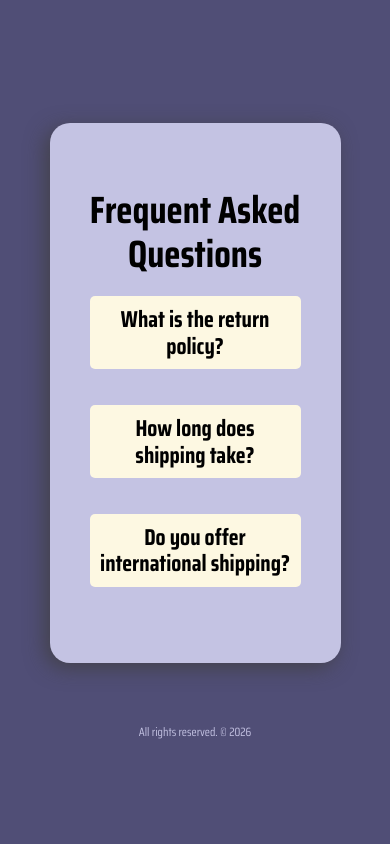
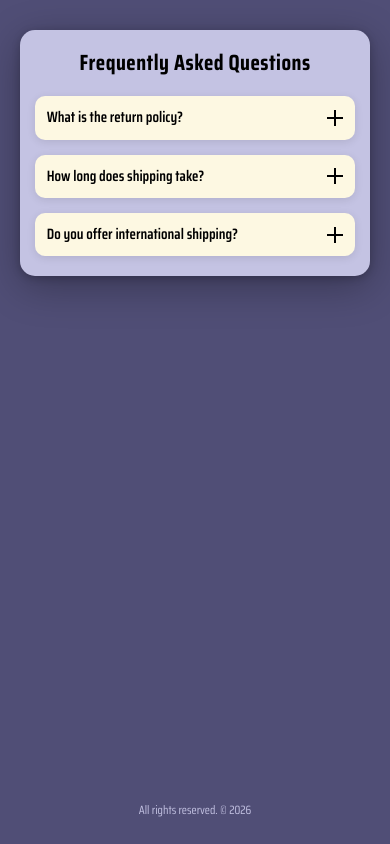
Before and after one commit to ratzz-zz/FAQs-card, a plain HTML site: page index.html in a window 390 px wide. Drawn offline with Linux system fonts and the light colour scheme.

Commit message:
feat: Enhanced UI/UX design with improved animations, icons, and responsive layout

```diff
--- a/css/styles.css
+++ b/css/styles.css
@@ -33,29 +33,43 @@ body {
 /* FAQs Container */
 .faqs-container {
     width: 90%;
-    max-width: 600px;
+    max-width: 650px;
     padding: 2rem;
-    margin: 1rem;
+    margin: 2rem auto;
     text-align: center;
 }
 
 .faqs-main {
     background-color: var(--background-card);
-    padding: 4rem;
-    margin: 1rem;
-    border-radius: 2rem;
-    box-shadow: -5px 5px 20px rgba(64, 63, 64, 0.8);
+    padding: 3.5rem 3rem;
+    border-radius: 1.5rem;
+    box-shadow: 0 10px 40px rgba(0, 0, 0, 0.3), 0 2px 8px rgba(0, 0, 0, 0.2);
+    transition: transform 0.3s ease;
 }
 
 .faqs-main h1 {
-    font-size: 3.8rem;
+    font-size: 3.2rem;
     color: var(--letters-black);
-    margin-bottom: 2rem;
+    margin: 0 0 3rem 0;
+    letter-spacing: 0.5px;
+    line-height: 1.2;
 }
 
 h2 {
-    font-size: 2.3rem;
+    font-size: 2rem;
     margin: 0;
+    flex: 1;
+    text-align: left;
+    font-weight: 600;
+}
+
+/* Individual FAQ Items */
+.faqs {
+    margin-bottom: 1.5rem;
+}
+
+.faqs:last-of-type {
+    margin-bottom: 0;
 }
 
 /* Questions */
@@ -64,40 +78,172 @@ h2 {
 }
 
 .question {
-    display: block;
+    display: flex;
+    align-items: center;
+    justify-content: space-between;
+    gap: 1.5rem;
     font-weight: bold;
     cursor: pointer;
     background: var(--question-box);
-    padding: 1rem;
-    border-radius: 0.5rem;
-    transition: background 0.25s;
+    padding: 1.8rem 2rem;
+    border-radius: 1rem;
+    transition: all 0.3s ease;
+    user-select: none;
+    box-shadow: 0 2px 8px rgba(0, 0, 0, 0.1);
 }
 
 .question:hover {
     background: var(--viewed);
     color: var(--letters-white);
+    transform: translateY(-2px);
+    box-shadow: 0 4px 12px rgba(0, 0, 0, 0.15);
+}
+
+.question:active {
+    transform: translateY(0);
+}
+
+/* Icon for expand/collapse */
+.icon {
+    width: 2rem;
+    height: 2rem;
+    position: relative;
+    flex-shrink: 0;
+    transition: transform 0.3s ease;
+}
+
+.icon::before,
+.icon::after {
+    content: '';
+    position: absolute;
+    background-color: currentColor;
+    transition: all 0.3s ease;
+}
+
+.icon::before {
+    width: 100%;
+    height: 2px;
+    top: 50%;
+    left: 0;
+    transform: translateY(-50%);
+}
+
+.icon::after {
+    width: 2px;
+    height: 100%;
+    left: 50%;
+    top: 0;
+    transform: translateX(-50%);
+}
+
+.toggle:checked + .question .icon {
+    transform: rotate(180deg);
+}
+
+.toggle:checked + .question .icon::after {
+    opacity: 0;
 }
 
 .answer {
     max-height: 0;
     overflow: hidden;
-    transition: max-height 0.25s ease-in-out;
+    transition: max-height 0.4s ease, padding 0.4s ease, margin 0.4s ease;
     padding: 0 2rem;
 }
 
-.faqs p {
-    font-size: 1.8rem;
+.answer p {
+    font-size: 1.7rem;
+    line-height: 1.6;
+    color: var(--letters-black);
+    margin: 0;
+    text-align: left;
 }
 
 .toggle:checked + .question + .answer {
-    max-height: 10rem;
+    max-height: 20rem;
+    padding: 2rem;
+    margin-top: 0.5rem;
+    background-color: rgba(255, 255, 255, 0.3);
+    border-radius: 1rem;
 }
 
 /* Footer */
 .footer {
     width: 100%;
-    padding: 1rem 0;
+    padding: 2rem 0;
     text-align: center;
     color: var(--background-card);
-    font-size: 1.2rem;
+    font-size: 1.4rem;
+    margin-top: auto;
 }
+
+/* Responsive Design */
+@media (max-width: 768px) {
+    .faqs-main {
+        padding: 2.5rem 2rem;
+    }
+
+    .faqs-main h1 {
+        font-size: 2.6rem;
+        margin-bottom: 2.5rem;
+    }
+
+    h2 {
+        font-size: 1.7rem;
+    }
+
+    .question {
+        padding: 1.5rem 1.5rem;
+    }
+
+    .answer p {
+        font-size: 1.5rem;
+    }
+
+    .toggle:checked + .question + .answer {
+        padding: 1.5rem;
+    }
+}
+
+@media (max-width: 480px) {
+    .faqs-container {
+        width: 95%;
+        padding: 1rem;
+    }
+
+    .faqs-main {
+        padding: 2rem 1.5rem;
+    }
+
+    .faqs-main h1 {
+        font-size: 2.2rem;
+        margin-bottom: 2rem;
+    }
+
+    h2 {
+        font-size: 1.5rem;
+    }
+
+    .question {
+        padding: 1.3rem 1.2rem;
+        gap: 1rem;
+    }
+
+    .icon {
+        width: 1.6rem;
+        height: 1.6rem;
+    }
+
+    .answer p {
+        font-size: 1.4rem;
+    }
+
+    .toggle:checked + .question + .answer {
+        padding: 1.2rem;
+    }
+
+    .footer {
+        font-size: 1.2rem;
+        padding: 1.5rem 0;
+    }
+}
--- a/index.html
+++ b/index.html
@@ -17,36 +17,39 @@
 
         <main class="faqs-main"> <!--tarjeta de faqs-->
 
-            <h1 class="h1"> Frequent Asked Questions </h1>
+            <h1 class="h1">Frequently Asked Questions</h1>
 
             <div class="faqs"> <!--pregunta 1-->
                 <input type="checkbox" id="quest1" class="toggle">
                 <label for="quest1" class="question">
-                    <h2> What is the return policy? </h2>
+                    <h2>What is the return policy?</h2>
+                    <span class="icon" aria-hidden="true"></span>
                 </label>
-                <p class="answer">
-                    You can return your purchase within 30 days for a full refund, provided the item is unused and in its original packaging.
-                </p>
+                <div class="answer">
+                    <p>You can return your purchase within 30 days for a full refund, provided the item is unused and in its original packaging.</p>
+                </div>
             </div>
 
             <div class="faqs"> <!--pregunta 2-->
                 <input type="checkbox" id="quest2" class="toggle">
                 <label for="quest2" class="question">
-                    <h2> How long does shipping take? </h2>
+                    <h2>How long does shipping take?</h2>
+                    <span class="icon" aria-hidden="true"></span>
                 </label>
-                <p class="answer">
-                    Standard shipping takes 5-7 business days, while express shipping takes 2-3 business days, depending on your location.
-                </p>
+                <div class="answer">
+                    <p>Standard shipping takes 5-7 business days, while express shipping takes 2-3 business days, depending on your location.</p>
+                </div>
             </div>
 
             <div class="faqs"> <!--pregunta 3-->
                 <input type="checkbox" id="quest3" class="toggle">
                 <label for="quest3" class="question">
-                    <h2> Do you offer international shipping? </h2>
+                    <h2>Do you offer international shipping?</h2>
+                    <span class="icon" aria-hidden="true"></span>
                 </label>
-                <p class="answer">
-                    Yes, we ship worldwide! Shipping costs and delivery times vary based on the destination.
-                </p>
+                <div class="answer">
+                    <p>Yes, we ship worldwide! Shipping costs and delivery times vary based on the destination.</p>
+                </div>
             </div>
 
         </main>
```
Also changed, not shown: css/normalize.css, 3 other files.
